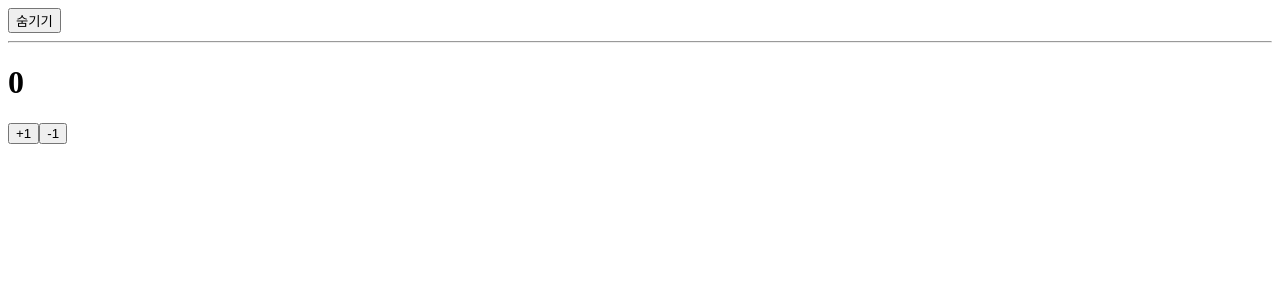
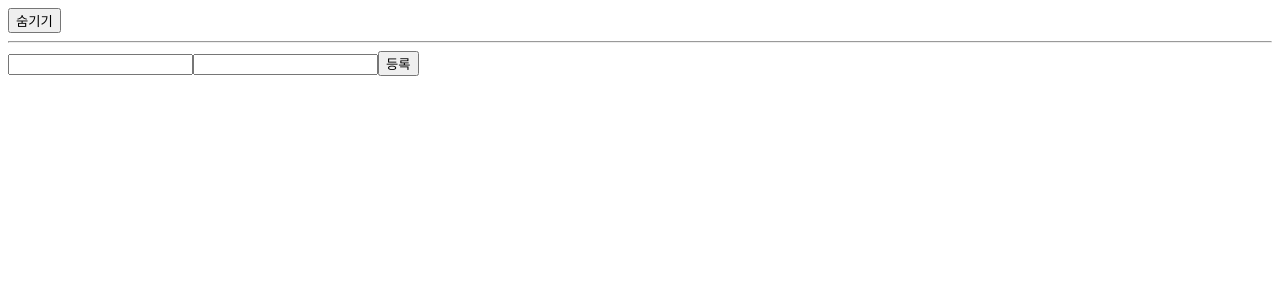
Before and after one commit to poohoot-play/react-hooks-tutorial, a React (Create React App) app: page / in a window 1280 px wide. Both pictures are taken after a click on the button "보이기". Shown: the top 300 px of the page. Built offline with nearby package versions, Linux system fonts and the light colour scheme.

Commit message:
useState를 사용하여 Form 구현

```diff
--- a/src/App.tsx
+++ b/src/App.tsx
@@ -1,15 +1,25 @@
 import React, { useState } from 'react';
-import UseStateCounter from './useStateCounter'; // #1 useState 하나 사용(카운터)
-// import UseStateInfo from "./useStateInfo"; // #2 useState 여러번 사용(인풋텍스트)
-// import UseEffectInfo from './useEffectInfo'; // #3 useEffect(인풋텍스트)
-// import UseReducerCounter from './useReducerCounter'; // #4 useReducer(카운터)
-// import UseReducerInfo from './useReducerInfo'; // #5 useReducer(인풋텍스트)
-// import UseMemoAverage from './useMemoAverage'; // #6 useMemo(인풋텍스트)
-// import UseCallbackAverage from './useCallbackAverage'; // #7 useCallback(인풋텍스트)
-// import UseRefAverage from './useRefAverage'; // #8 useRef(인풋텍스트)
+// import UseStateCounter from './useStateCounter'; // useState 하나 사용(카운터)
+// import UseStateInfo from './useStateInfo'; // useState 여러번 사용(인풋텍스트)
+import UseStateMyForm from './useStateMyForm'; // useState와 Form
+
+// import UseEffectInfo from './useEffectInfo'; // useEffect(인풋텍스트)
+
+// import UseReducerCounter from './useReducerCounter'; // useReducer(카운터)
+// import UseReducerInfo from './useReducerInfo'; // useReducer(인풋텍스트)
+
+// import UseMemoAverage from './useMemoAverage'; // useMemo(인풋텍스트)
+
+// import UseCallbackAverage from './useCallbackAverage'; // useCallback(인풋텍스트)
+
+// import UseRefAverage from './useRefAverage'; // useRef(인풋텍스트)
 
 const App = () => {
   const [visible, setVisible] = useState(false);
+
+  const onSubmit = (form: { name: string; description: string }) => {
+    console.log(form);
+  };
 
   return (
     <>
@@ -21,13 +31,20 @@
         {visible ? '숨기기' : '보이기'}
       </button>
       <hr />
-      {visible && <UseStateCounter />}
-      {/* {visible && <UseStateInfo/>} */}
+
+      {/* {visible && <UseStateCounter />} */}
+      {/* {visible && <UseStateInfo />} */}
+      {visible && <UseStateMyForm onSubmit={onSubmit} />}
+
       {/* {visible && <UseEffectInfo/>} */}
+
       {/* {visible && <UseReducerCounter/>} */}
       {/* {visible && <UseReducerInfo/>} */}
+
       {/* {visible && <UseMemoAverage />} */}
+
       {/* {visible && <UseCallbackAverage />} */}
+
       {/* {visible && <UseRefAverage />} */}
     </>
   );
--- /dev/null
+++ b/src/useStateMyForm.tsx
@@ -0,0 +1,41 @@
+import React, { useState } from 'react';
+
+type MyFormProps = {
+  onSubmit: (form: { name: string; description: string }) => void;
+};
+
+function MyForm({ onSubmit }: MyFormProps) {
+  const [form, setForm] = useState({
+    name: '',
+    description: '',
+  });
+
+  const { name, description } = form;
+
+  const onChange = (e: React.ChangeEvent<HTMLInputElement>) => {
+    const { name, value } = e.target;
+    setForm({
+      ...form,
+      [name]: value,
+    });
+  };
+
+  const handleSubmit = (e: React.FormEvent<HTMLFormElement>) => {
+    e.preventDefault();
+    onSubmit(form);
+    setForm({
+      name: '',
+      description: '',
+    });
+  };
+
+  return (
+    <form onSubmit={handleSubmit}>
+      <input name="name" value={name} onChange={onChange} />
+      <input name="description" value={description} onChange={onChange} />
+      <button>등록</button>
+    </form>
+  );
+}
+
+export default MyForm;
```
